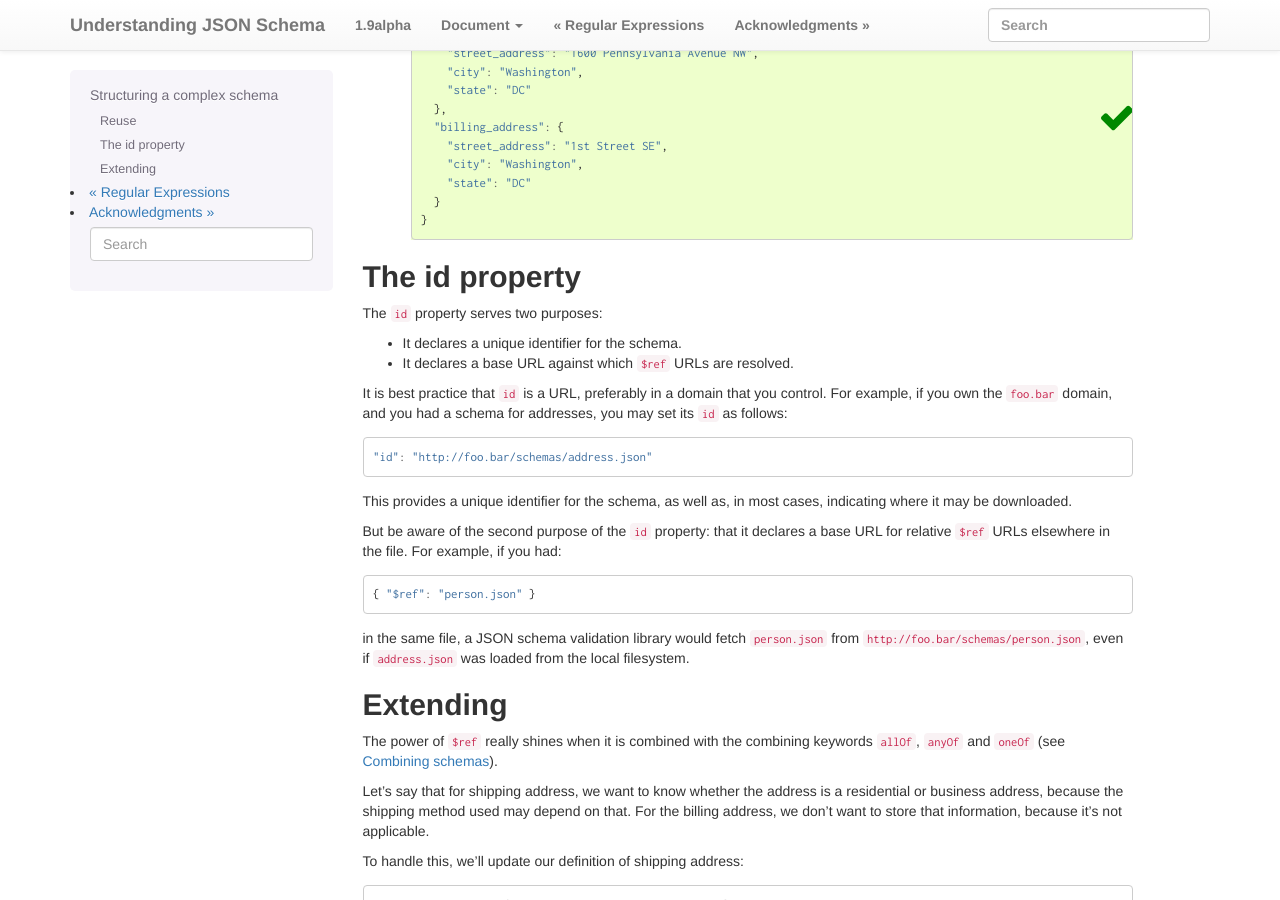
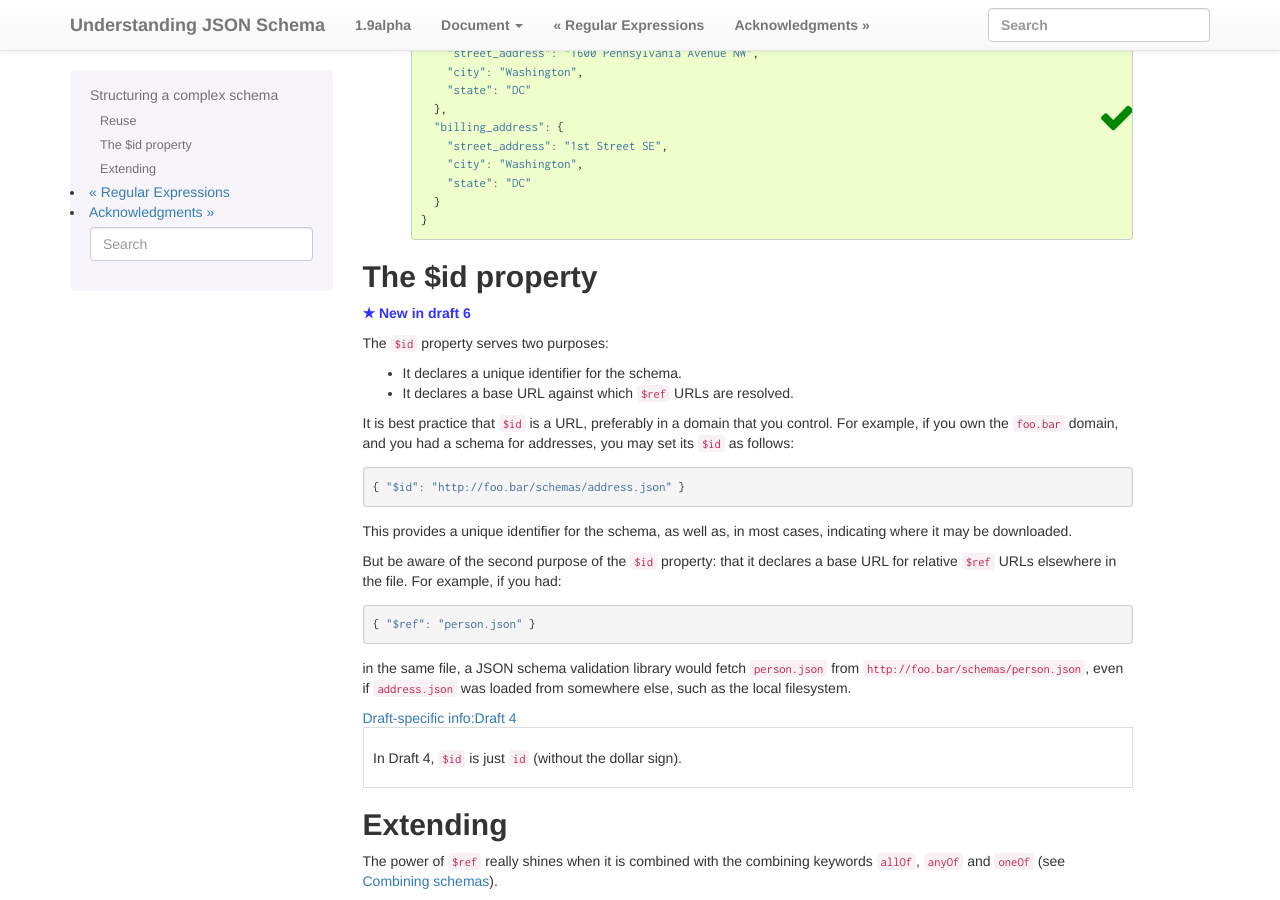
Before and after one commit to json-schema-org/understanding-json-schema, a Sphinx documentation site: the page built from source/structuring.rst, in a window 1280 px wide and 900 px high, scrolled down 1987 px. Built offline with Sphinx 7.4.7, drawn with Linux system fonts in a browser that asks for light colours; some web fonts are replaced.

Commit message:
id -> $id

```diff
--- a/source/structuring.rst
+++ b/source/structuring.rst
@@ -141,33 +141,44 @@ schema for a customer:
 
 .. _id:
 
-The id property
----------------
+The $id property
+----------------
 
-The ``id`` property serves two purposes:
+|draft6|
+
+The ``$id`` property serves two purposes:
 
 - It declares a unique identifier for the schema.
 
 - It declares a base URL against which ``$ref`` URLs are resolved.
 
-It is best practice that ``id`` is a URL, preferably in a domain that
+It is best practice that ``$id`` is a URL, preferably in a domain that
 you control.  For example, if you own the ``foo.bar`` domain, and you
-had a schema for addresses, you may set its ``id`` as follows::
+had a schema for addresses, you may set its ``$id`` as follows:
 
-  "id": "http://foo.bar/schemas/address.json"
+.. schema_example::
+
+  { "$id": "http://foo.bar/schemas/address.json" }
 
 This provides a unique identifier for the schema, as well as, in most
 cases, indicating where it may be downloaded.
 
-But be aware of the second purpose of the ``id`` property: that it
+But be aware of the second purpose of the ``$id`` property: that it
 declares a base URL for relative ``$ref`` URLs elsewhere in the file.
-For example, if you had::
+For example, if you had:
+
+.. schema_example::
 
   { "$ref": "person.json" }
 
-in the same file, a JSON schema validation library would fetch
-``person.json`` from ``http://foo.bar/schemas/person.json``, even if
-``address.json`` was loaded from the local filesystem.
+in the same file, a JSON schema validation library would fetch ``person.json``
+from ``http://foo.bar/schemas/person.json``, even if ``address.json`` was loaded
+from somewhere else, such as the local filesystem.
+
+.. draft_specific::
+
+    --Draft 4
+    In Draft 4, ``$id`` is just ``id`` (without the dollar sign).
 
 Extending
 ---------
```
Also changed, not shown: source/basics.rst (+7 -2 lines).
